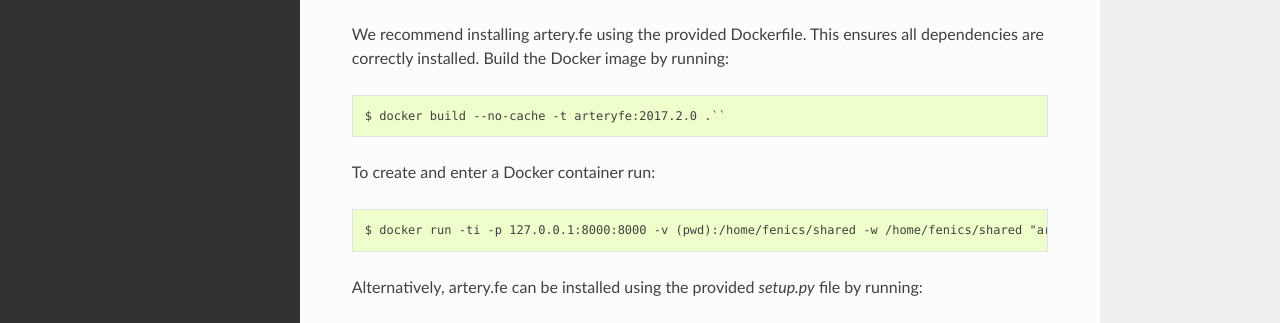
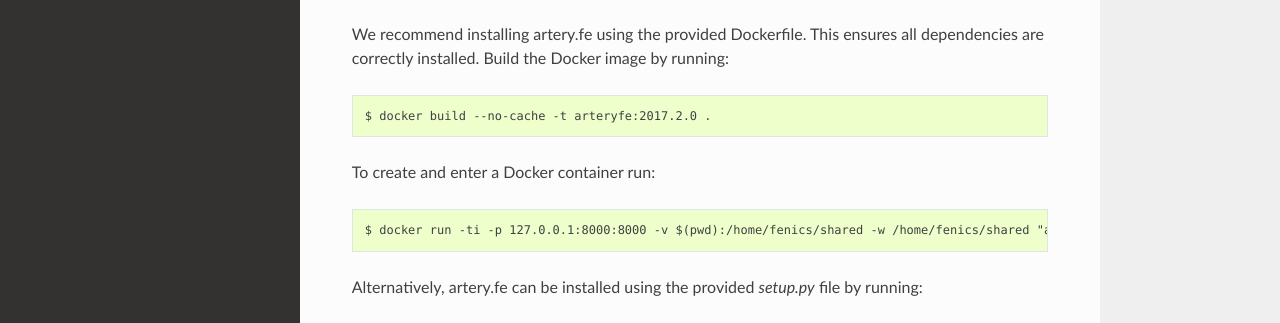
Before and after one commit to KVSlab/bloodflow, a Sphinx documentation site: the page built from docs/source/getting_started.rst, in a window 1280 px wide and 900 px high. Shown: the part 380-703 px from the top of the window. Built offline with Sphinx 7.4.7 and the Read the Docs theme 2.0.0, drawn with Linux system fonts in a browser that asks for light colours.

Commit message:
minor fixes to command lines

```diff
--- a/docs/source/getting_started.rst
+++ b/docs/source/getting_started.rst
@@ -14,11 +14,11 @@ We recommend installing artery.fe using the provided Dockerfile. This
 ensures all dependencies are correctly installed. Build the Docker image
 by running::
 
-  $ docker build --no-cache -t arteryfe:2017.2.0 .``
+  $ docker build --no-cache -t arteryfe:2017.2.0 .
 
 To create and enter a Docker container run::
 
-  $ docker run -ti -p 127.0.0.1:8000:8000 -v (pwd):/home/fenics/shared -w /home/fenics/shared "arteryfe:2017.2.0"``
+  $ docker run -ti -p 127.0.0.1:8000:8000 -v $(pwd):/home/fenics/shared -w /home/fenics/shared "arteryfe:2017.2.0"
 
 Alternatively, artery.fe can be installed using the provided `setup.py` file by running::
 
```
